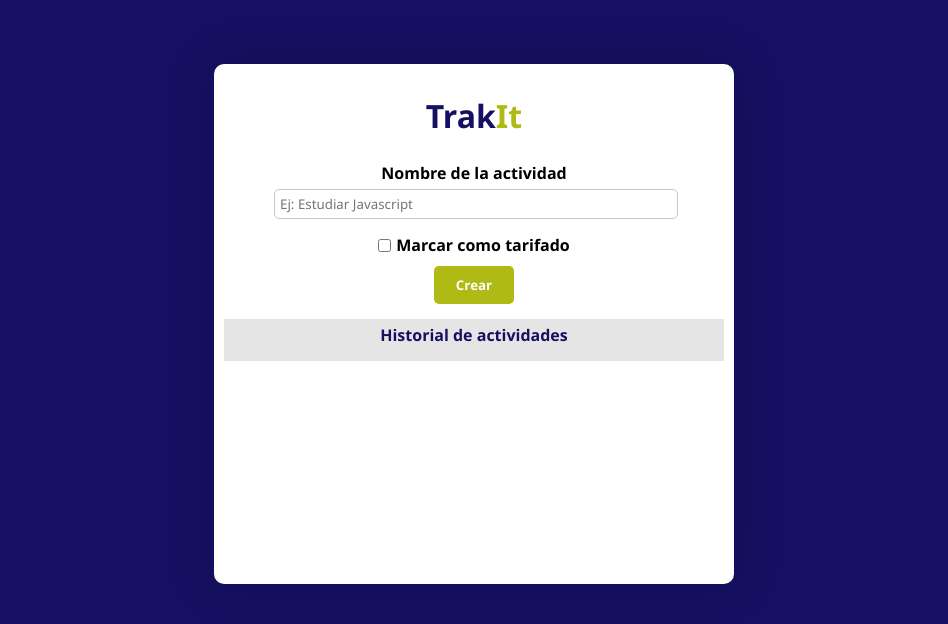
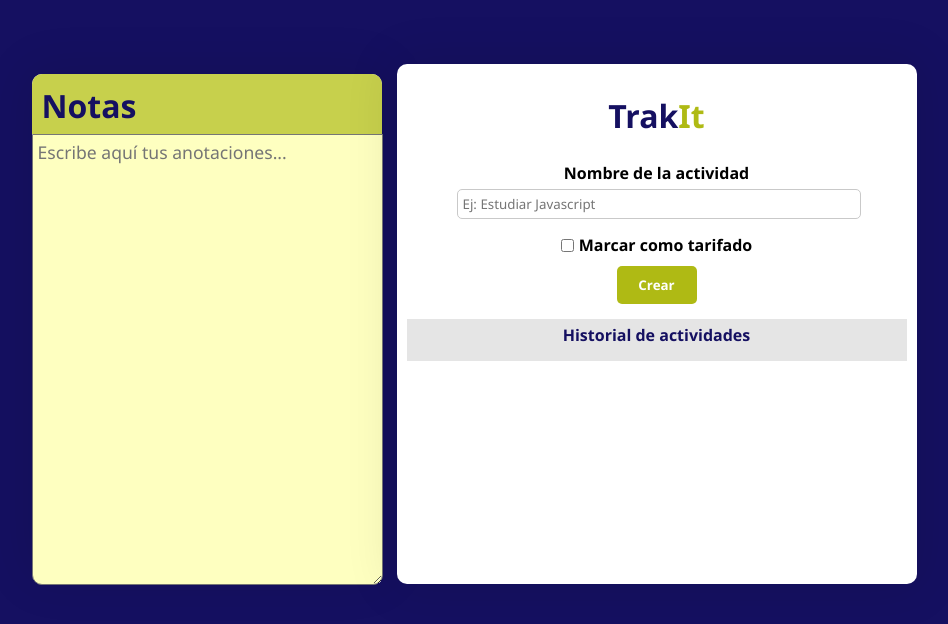
Before and after one commit to adriangrahldev/TrackIt, a plain HTML site: page index.html in a window 1280 px wide. Shown: the whole page, without its empty margins (166-1114 px from the left). Drawn offline with Linux system fonts and the light colour scheme.

Commit message:
Implementación de un panel de anotaciones

```diff
--- a/index.html
+++ b/index.html
@@ -11,6 +11,15 @@
 
 <body>
     <div class="background"></div>
+    <div class="container">
+        <div class="notes">
+            <div class="title">
+                <h1>Notas</h1>
+            </div>
+            <div class="notes-container">
+                <textarea name="nota" id="nota" placeholder="Escribe aquí tus anotaciones..."></textarea>
+            </div>
+        </div>
         <div class="app">
             <h1 id="title">Trak<span>It</span></h1>
             <div class="form-container" id="form-container">
@@ -44,6 +53,7 @@
                 </div>
             </div>
         </div>
+    </div>
 </body>
 
 </html>
--- a/style.css
+++ b/style.css
@@ -23,7 +23,6 @@ label{
   width: 500px;
   height: 500px;
   background-color: white;
-  margin: 0 auto;
   margin-top: 5%;
   padding: 10px;
   border-radius: 10px;
@@ -144,3 +143,37 @@ label{
   flex: 1;
   border-bottom: 2px solid #151061;
 }
+
+.container{
+  display: flex;
+  align-items: center;
+  justify-content: center;
+  column-gap: 15px;
+}
+.notes{
+  width: 350px;
+  height: 500px;
+  background-color: white;
+  margin-top: 5%;
+  /* padding: 10px; */
+  border-radius: 10px;
+  box-shadow: 0px 0px 50px 4px rgba(0, 0, 0, 0.1);
+}
+.notes .title{
+  width: 330x;
+  height: 35px;
+  background-color: #c7d04c;
+  padding: 10px;
+  border-radius: 10px 10px 0px 0px;
+  color: #151061;
+  padding-bottom: 15px;
+}
+
+.notes .notes-container textarea{
+  width: 339px;
+  height: 439px;
+  border-radius: 0px 0px 10px 10px;
+  background-color: #feffc0;
+  padding: 5px;
+  font-size: 1.1em;
+}
```
Lines whose indentation alone changed are shown as unchanged.
